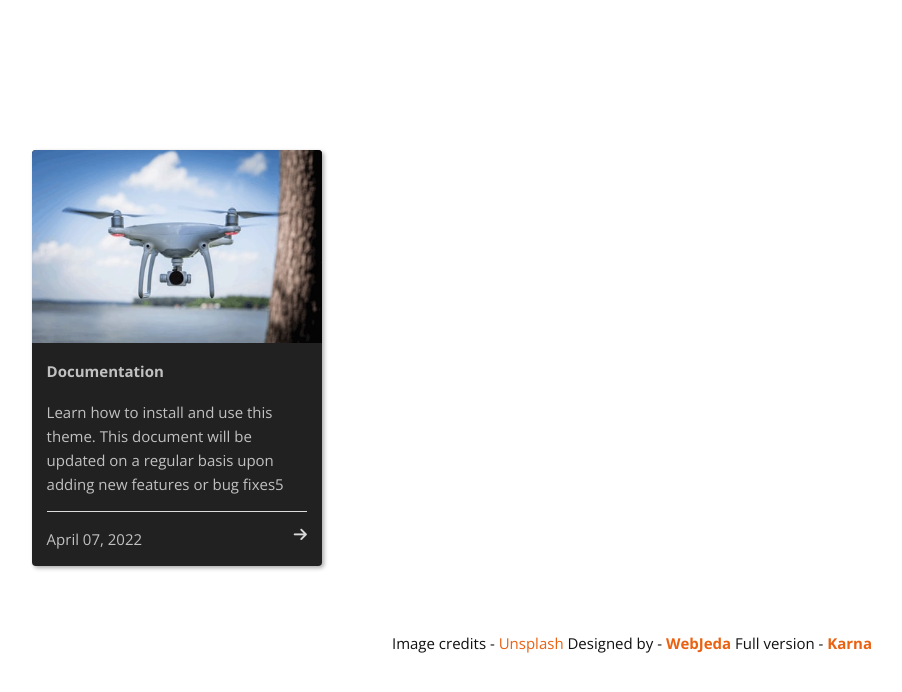
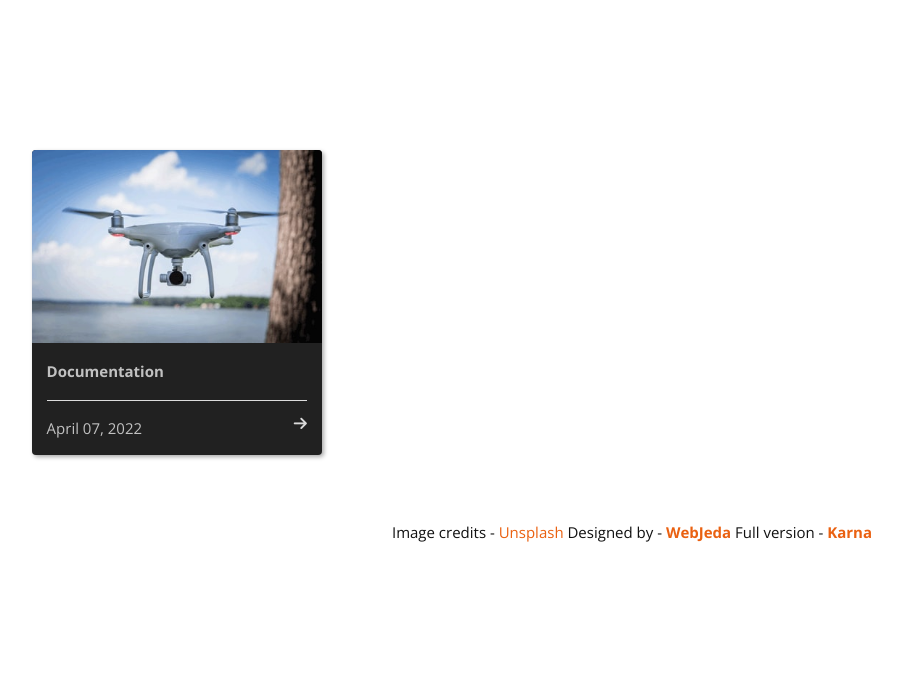
Before and after one commit to cylmat/cylmat.github.io, a Jekyll site: the page built from index.html, in a window 1280 px wide. Shown: the top 692 px of the page, without its empty margins (8-910 px from the left). Built offline with Jekyll 4.4.1, drawn with Linux system fonts in a browser that asks for light colours; nearby versions of some CDN libraries; some of the changed lines change nothing that is shown.

Commit message:
Update 2022-04-07-doc.md

```diff
--- a/_posts/2022-04-07-doc.md
+++ b/_posts/2022-04-07-doc.md
@@ -1,60 +1,7 @@
 ---
 layout: post
 title: Documentation
-description: Learn how to install and use this theme. This document will be updated on a regular basis upon adding new features or bug fixes5
 img: image-10.jpg
 color: 212121
-author: webjeda
+author: cylmat
 ---
-
-* some text
-{: toc}
-
-# Installation:
-Fork the ``master`` branch and delete ``gh-pages`` branch in it. This is important because ``gh-pages`` branch is used here only to host the blog. You should be using the master branch as the source and create a fresh ``gh-pages`` branch.
-
-Watch my video on instlallation
-<iframe class="video" src="https://www.youtube.com/embed/T2nx6tj-ZH4?rel=0?rel=0" frameborder="0" allowfullscreen></iframe>
-
-## How to delete old **gh-pages** branch?
-After forking the repository, click on **branches**.
-
-![delete gh-pages branch](http://blog.webjeda.com/images/delete-github-branch.png)
-
-Delete ``gh-pages`` branch.
-![delete gh-pages branch](http://blog.webjeda.com/images/delete-github-branch-2.png)
-
-You have to create a new ``gh-pages`` branch using the master branch. Go back to the forked repository and create ``gh-pages`` branch.
-
-![create gh-pages branch](http://blog.webjeda.com/images/create-gh-pages-branch.JPG)
-
-Now, go to settings and check the **Github Pages** section. You should see a URL where the blog is hosted.
-
-This process will host the theme as a **Project Page**. You can also download the files for local development.
-
-The default theme will look like this
-
-![webjeda karna jekyll theme]({{site.baseurl}}/images/karna-jekyll-theme-screenshot.png){: style="box-shadow: 0 0 5px #777"}
-
-
-
-A sample post would look like this
-
-![webjeda karna jekyll theme sidebar]({{site.baseurl}}/images/post.png){: style="box-shadow: 0 0 5px #777"}
-
-
-This theme is made especially for smartphones.
-
-![webjeda karna responsive jekyll theme]({{site.baseurl}}/images/karna-responsive-jekyll-theme.png){: style="box-shadow: 0 0 5px #777"}
-{: style="text-align:center"}
-
-# Development
-Make changes to the **master** branch and create a pull request. Do not use **gh-pages** branch as it is used to host the theme.
-
-# License
-MIT License
-
-# Change Log
-
-### Version 0.8
-* Initial release with a responsive card-friendly layout.
```
